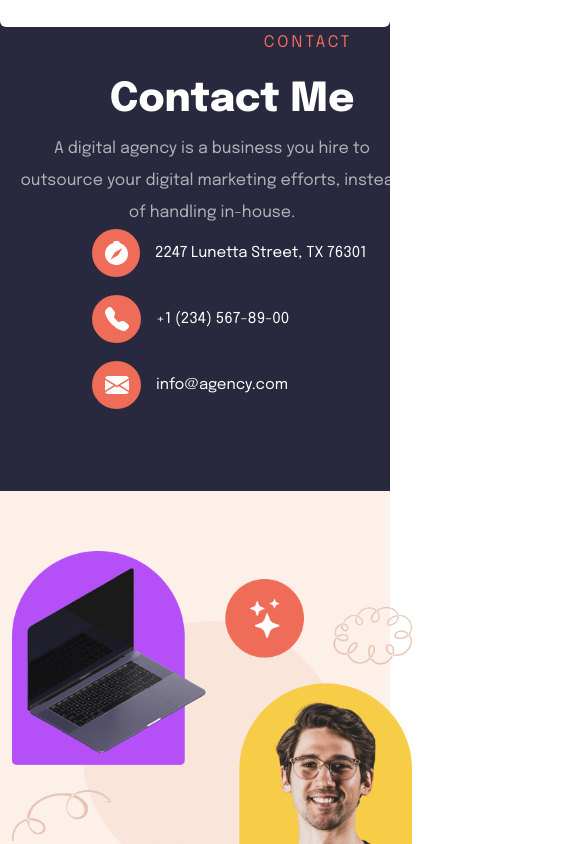
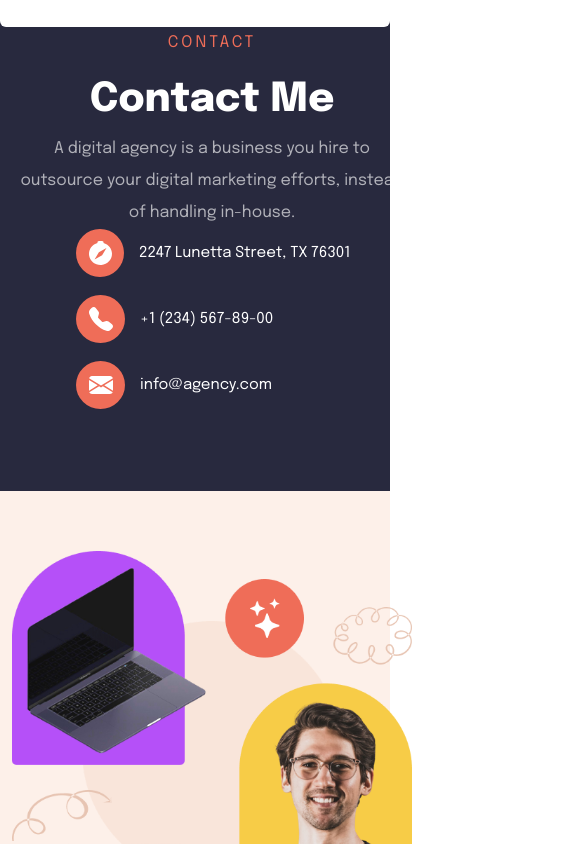
Before and after one commit to M-Tamjid/Assignment, a plain HTML site: page index.html in a window 390 px wide. Shown: the part 11156-12000 px from the top of the page, 585 px wide, since content can reach past the window. Drawn offline with nearby package versions, Linux system fonts and the light colour scheme.

Commit message:
Update phone.css

```diff
--- a/CSS/phone.css
+++ b/CSS/phone.css
@@ -934,6 +934,15 @@ p.site-para.pr-para {
 h5.site-h.pr {
   width: 26em;
 }
+p.p-fm {
+  width: 25em;
+}
+h2.finfo-heading {
+  width: 10em;
+}
+.con-number {
+  margin-left: 3em;
+}
 }
 
 @media only screen and (max-width:376px) {
```
